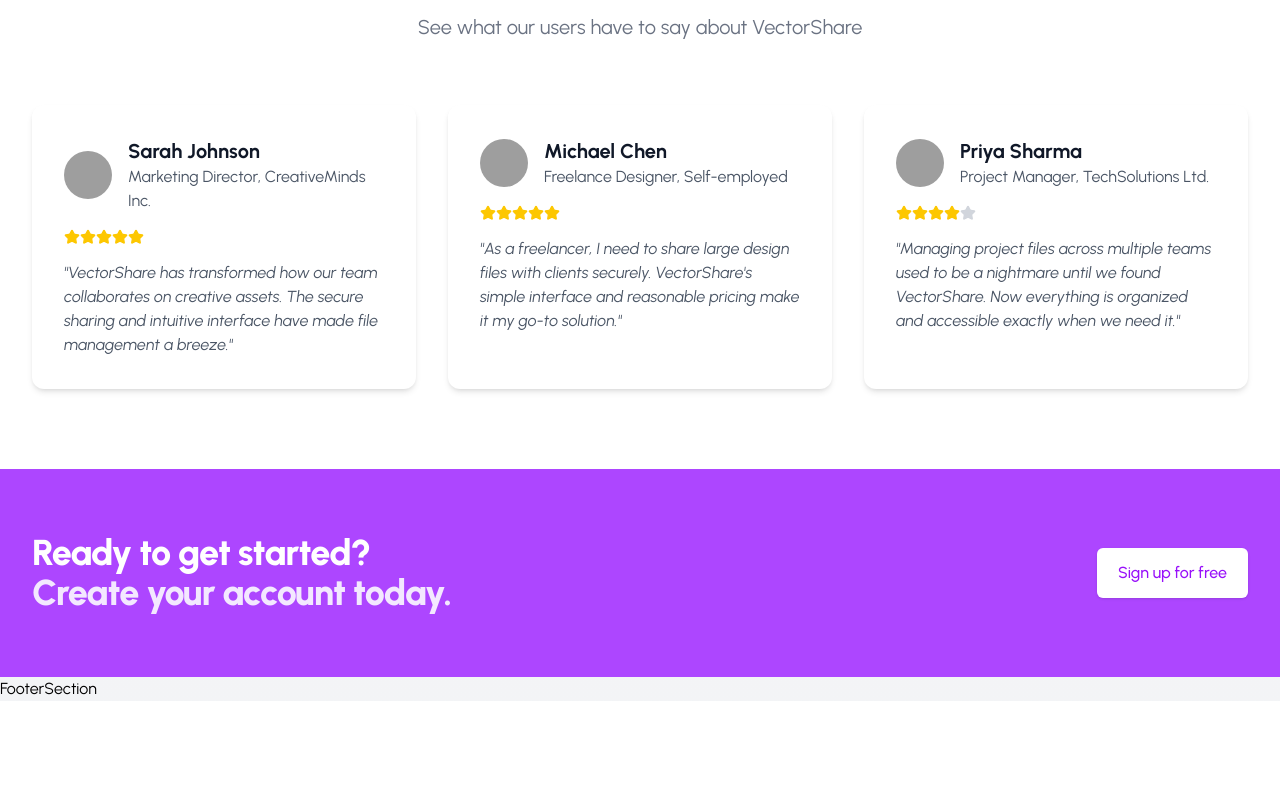
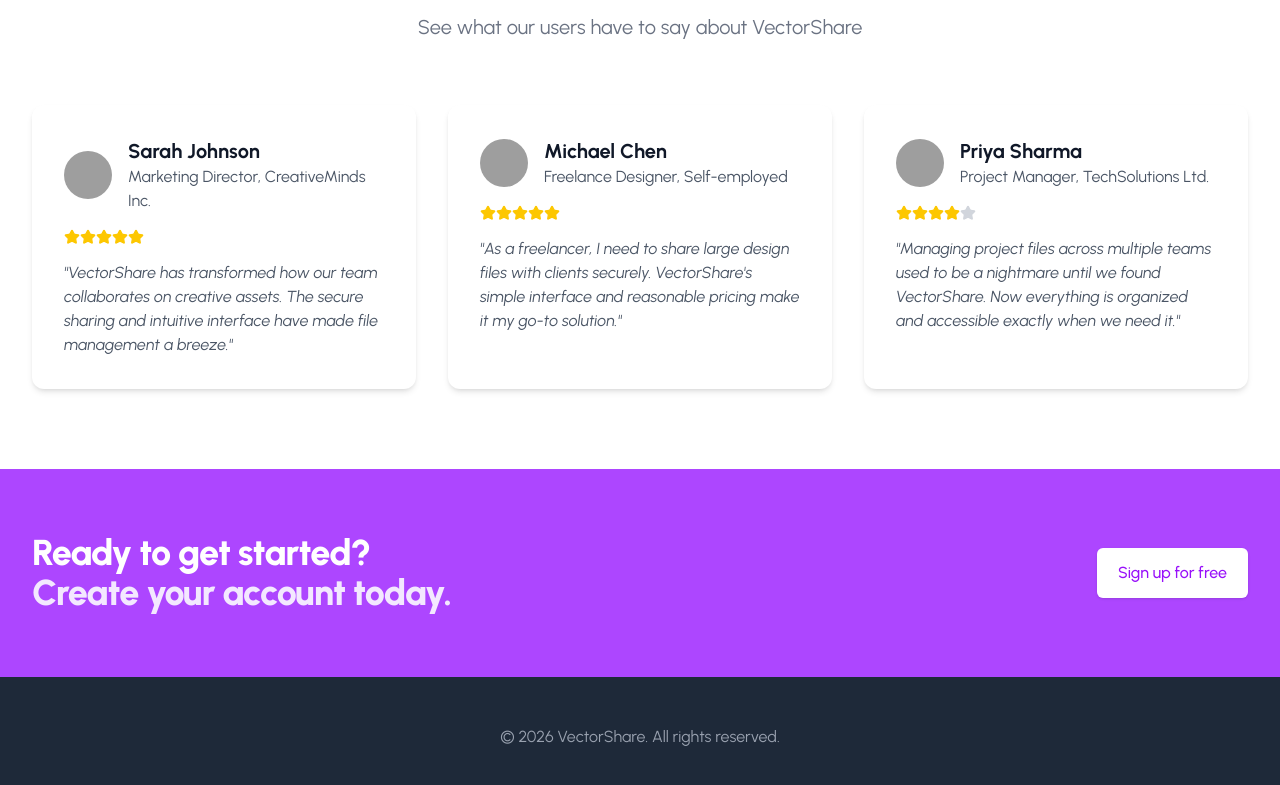
Before and after one commit to SouravGorain73/vector-share, a React (Vite) app in the folder vector-share-frontend/: page / in a window 1280 px wide. Shown: the part 3040-3825 px from the top of the page. Before the commit the page ends 3741 px from the top, so only its background shows below. Built offline with nearby package versions, Linux system fonts and the light colour scheme; grey boxes are pictures that could not be loaded.

Commit message:
Design Footer Section of the Landing Page

```diff
--- a/vector-share-frontend/src/components/landing/FooterSection.jsx
+++ b/vector-share-frontend/src/components/landing/FooterSection.jsx
@@ -2,9 +2,15 @@ import React from 'react'
 
 function FooterSection() {
   return (
-    <div>
-      FooterSection
-    </div>
+    <footer className='bg-gray-800'>
+      <div className="max-w-7xl mx-auto py-12 px-4 sm:px-6 lg:px-8">
+        <div className="text-center">
+          <p className="text-base text-gray-400">
+            &copy; 2026 VectorShare. All rights reserved.
+          </p>
+        </div>
+      </div>
+    </footer>
   )
 }
 
```
